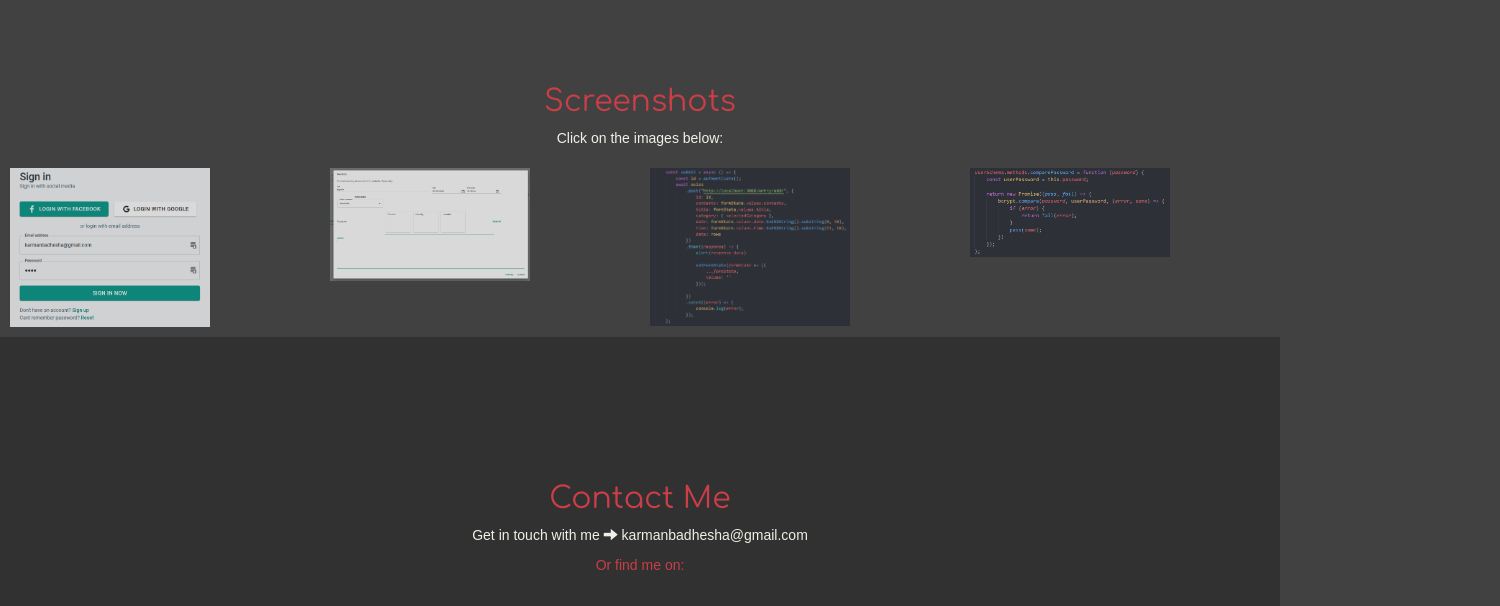
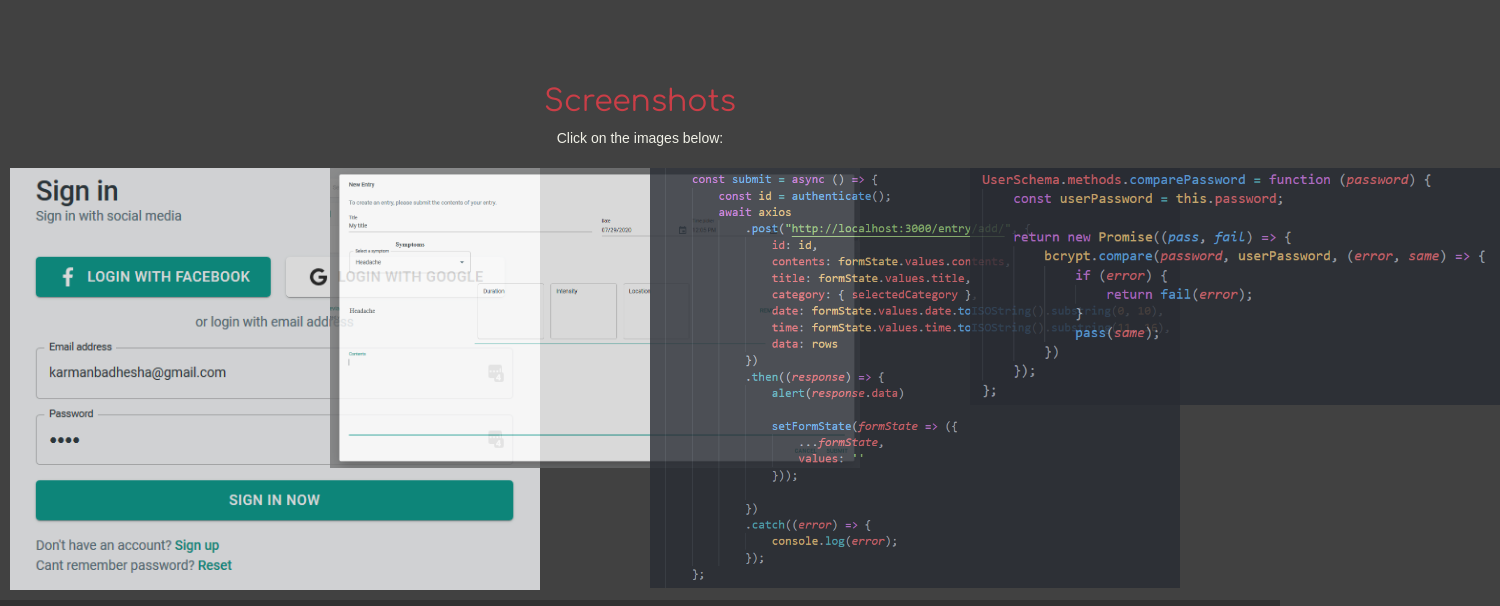
Before and after one commit to karmanbadhesha/karmanbadhesha.github.io, a plain HTML site: page capstone.html in a window 1280 px wide. Shown: the part 719-1325 px from the top of the page, 1500 px wide, since content can reach past the window. Drawn offline with nearby package versions, Linux system fonts and the light colour scheme; some packages are replaced by stand-ins of ours; a script that the page names is missing; a web font is replaced by a local one.

Commit message:
Update style.css

```diff
--- a/style.css
+++ b/style.css
@@ -110,7 +110,10 @@ body>.container-fluid {
 .column img {
   opacity: 0.8;
   cursor: pointer;
-  width: 200px;
+  max-width:530px;
+  max-height:530px;
+  width: auto;
+  height: auto;
 }
 
 .column img:hover {
```
